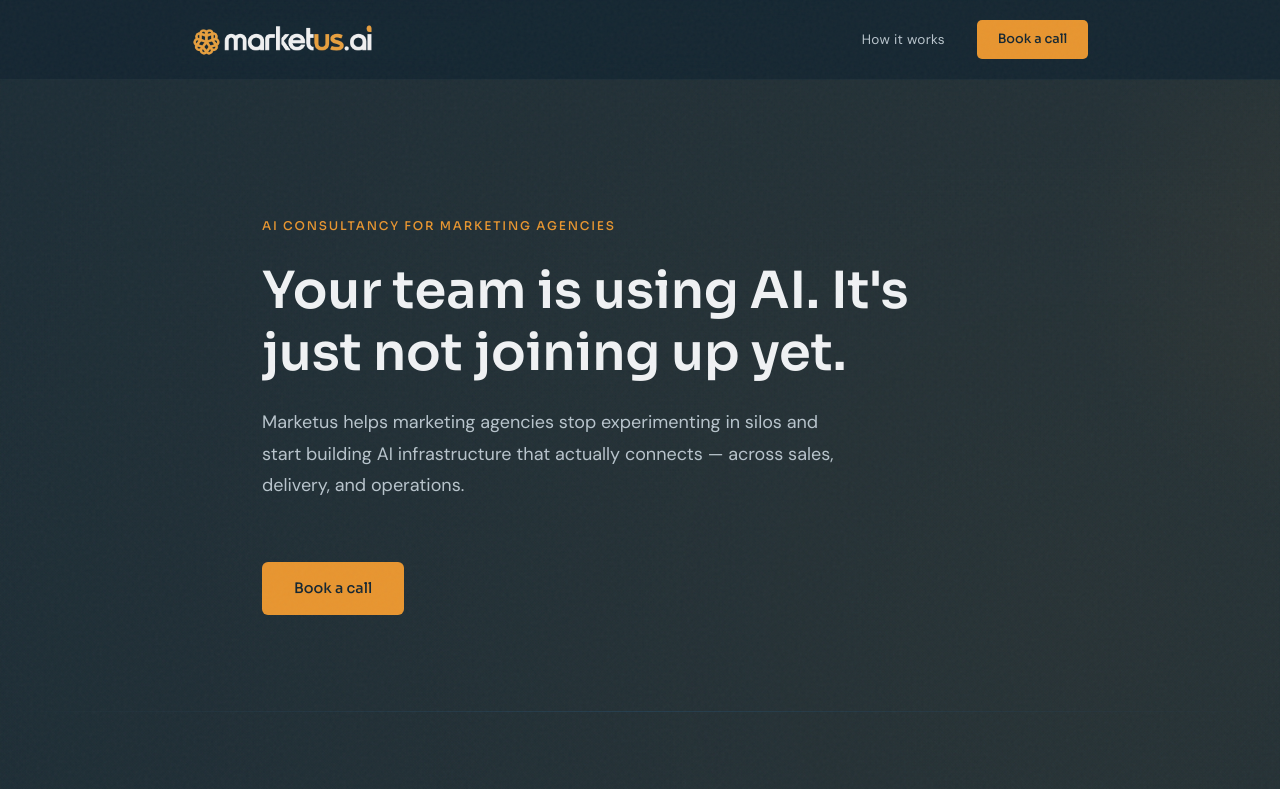
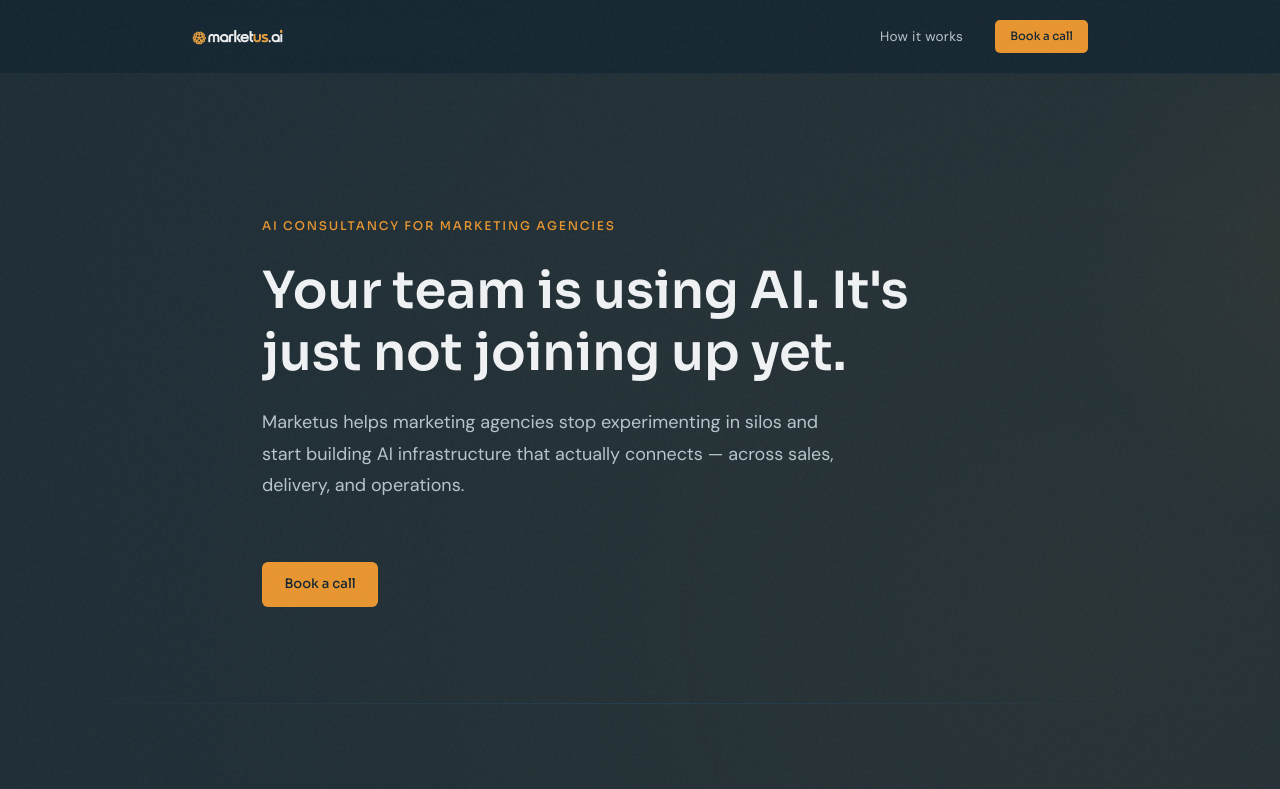
Before and after one commit to bigfish777-dog/marketus-ai, a plain HTML site: page index.html in a window 1280 px wide. Shown: the top 789 px of the page. Drawn offline with Linux system fonts and the light colour scheme.

Commit message:
Tighten logo and CTA sizing

```diff
--- a/styles.css
+++ b/styles.css
@@ -78,7 +78,7 @@ nav .container-wide {
 }
 
 .nav-logo {
-  height: 32px;
+  height: 16px;
   width: auto;
   display: block;
   opacity: 0.98;
@@ -105,11 +105,11 @@ nav .container-wide {
 
 .nav-cta {
   font-family: 'Sora', sans-serif;
-  font-size: 0.8rem;
+  font-size: 0.72rem;
   font-weight: 500;
   color: var(--navy-deep);
   background: var(--orange);
-  padding: 0.55rem 1.3rem;
+  padding: 0.42rem 0.95rem;
   border-radius: 5px;
   text-decoration: none;
   transition: background 0.3s ease;
@@ -176,11 +176,11 @@ nav .container-wide {
   display: inline-block;
   margin-top: 2.5rem;
   font-family: 'Sora', sans-serif;
-  font-size: 0.9rem;
+  font-size: 0.82rem;
   font-weight: 500;
   color: var(--navy-deep);
   background: var(--orange);
-  padding: 0.9rem 2rem;
+  padding: 0.72rem 1.4rem;
   border-radius: 6px;
   text-decoration: none;
   transition: background 0.3s ease, transform 0.2s ease;
@@ -656,6 +656,6 @@ footer .container {
   }
 
   .nav-logo {
-    height: 26px;
+    height: 13px;
   }
 }
```
